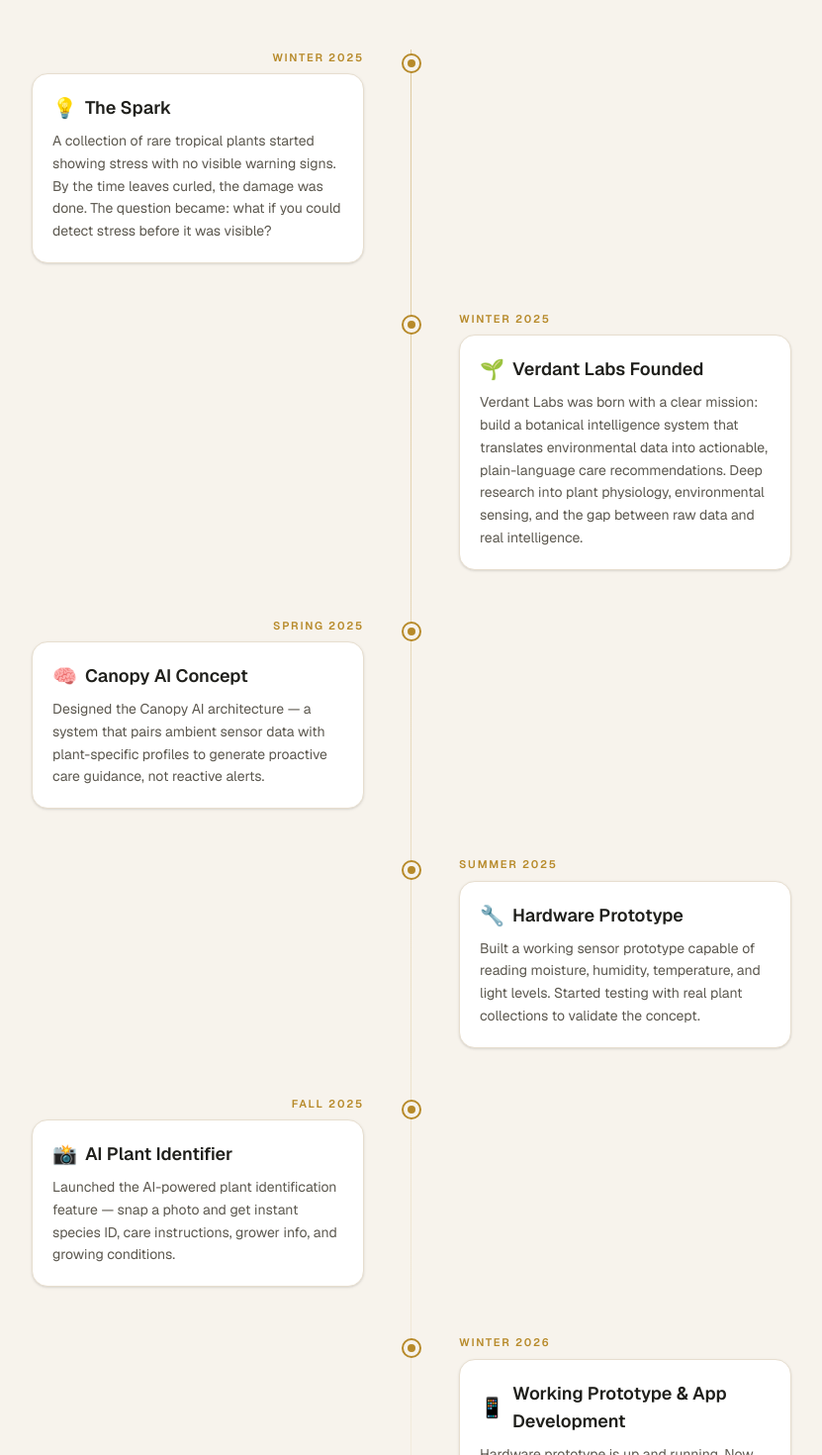
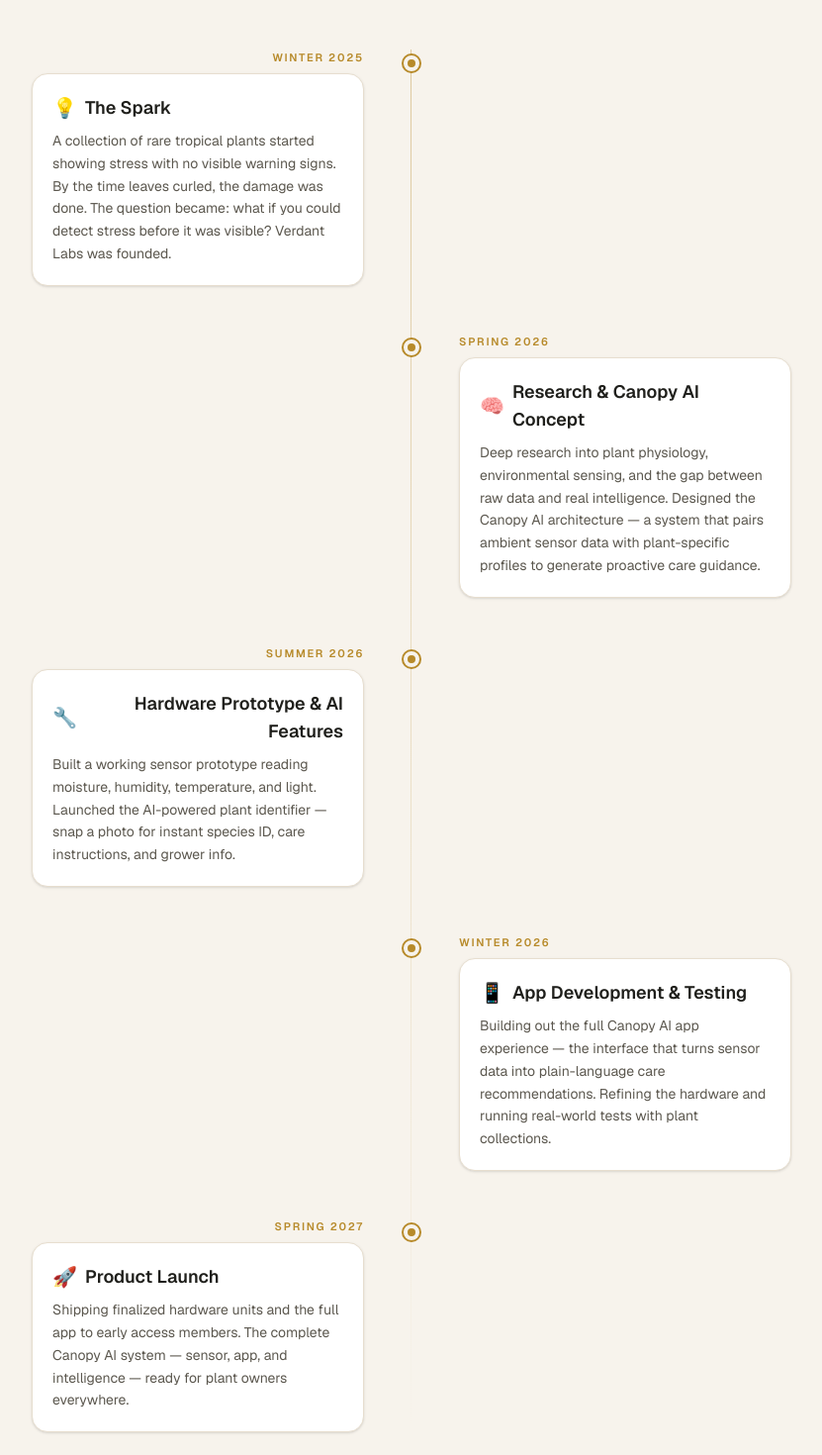
Before and after one commit to akshathscholar-svg/verdant-labs-site, a Next.js app: page /journey in a window 1280 px wide. Shown: the part 340-1810 px from the top of the page at 99% size, without its empty margins (224-1055 px from the left). Built offline with nearby package versions, Linux system fonts and the light colour scheme.

Commit message:
fix: update journey timeline — Winter 2025 through Spring 2027 launch

```diff
--- a/app/journey/JourneyClient.tsx
+++ b/app/journey/JourneyClient.tsx
@@ -11,50 +11,36 @@ const milestones = [
     date: 'Winter 2025',
     title: 'The Spark',
     description:
-      'A collection of rare tropical plants started showing stress with no visible warning signs. By the time leaves curled, the damage was done. The question became: what if you could detect stress before it was visible?',
+      'A collection of rare tropical plants started showing stress with no visible warning signs. By the time leaves curled, the damage was done. The question became: what if you could detect stress before it was visible? Verdant Labs was founded.',
     icon: '💡',
   },
   {
-    date: 'Winter 2025',
-    title: 'Verdant Labs Founded',
+    date: 'Spring 2026',
+    title: 'Research & Canopy AI Concept',
     description:
-      'Verdant Labs was born with a clear mission: build a botanical intelligence system that translates environmental data into actionable, plain-language care recommendations. Deep research into plant physiology, environmental sensing, and the gap between raw data and real intelligence.',
-    icon: '🌱',
-  },
-  {
-    date: 'Spring 2025',
-    title: 'Canopy AI Concept',
-    description:
-      'Designed the Canopy AI architecture — a system that pairs ambient sensor data with plant-specific profiles to generate proactive care guidance, not reactive alerts.',
+      'Deep research into plant physiology, environmental sensing, and the gap between raw data and real intelligence. Designed the Canopy AI architecture — a system that pairs ambient sensor data with plant-specific profiles to generate proactive care guidance.',
     icon: '🧠',
   },
   {
-    date: 'Summer 2025',
-    title: 'Hardware Prototype',
+    date: 'Summer 2026',
+    title: 'Hardware Prototype & AI Features',
     description:
-      'Built a working sensor prototype capable of reading moisture, humidity, temperature, and light levels. Started testing with real plant collections to validate the concept.',
+      'Built a working sensor prototype reading moisture, humidity, temperature, and light. Launched the AI-powered plant identifier — snap a photo for instant species ID, care instructions, and grower info.',
     icon: '🔧',
   },
   {
-    date: 'Fall 2025',
-    title: 'AI Plant Identifier',
+    date: 'Winter 2026',
+    title: 'App Development & Testing',
     description:
-      'Launched the AI-powered plant identification feature — snap a photo and get instant species ID, care instructions, grower info, and growing conditions.',
-    icon: '📸',
-  },
-  {
-    date: 'Winter 2026',
-    title: 'Working Prototype & App Development',
-    description:
-      'Hardware prototype is up and running. Now focused on building out the Canopy AI app — the interface that turns sensor data into plain-language care recommendations.',
+      'Building out the full Canopy AI app experience — the interface that turns sensor data into plain-language care recommendations. Refining the hardware and running real-world tests with plant collections.',
     icon: '📱',
   },
   {
-    date: '2026 & Beyond',
-    title: 'What\'s Next',
+    date: 'Spring 2027',
+    title: 'Product Launch',
     description:
-      'Shipping the first hardware units to early access members, launching the full app experience, and building toward a future where no plant is lost to preventable stress.',
-    icon: '🔮',
+      'Shipping finalized hardware units and the full app to early access members. The complete Canopy AI system — sensor, app, and intelligence — ready for plant owners everywhere.',
+    icon: '🚀',
   },
 ];
 
```
